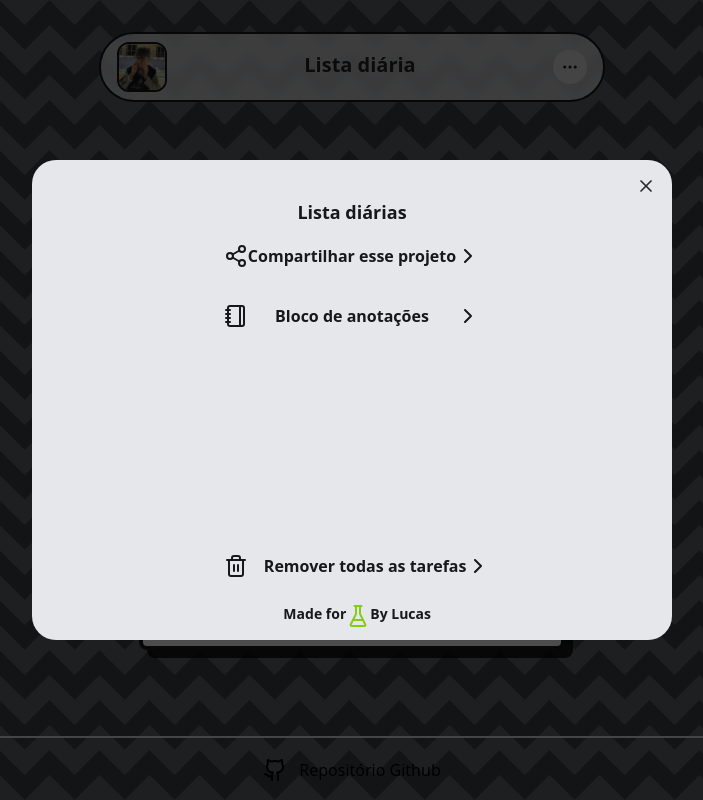
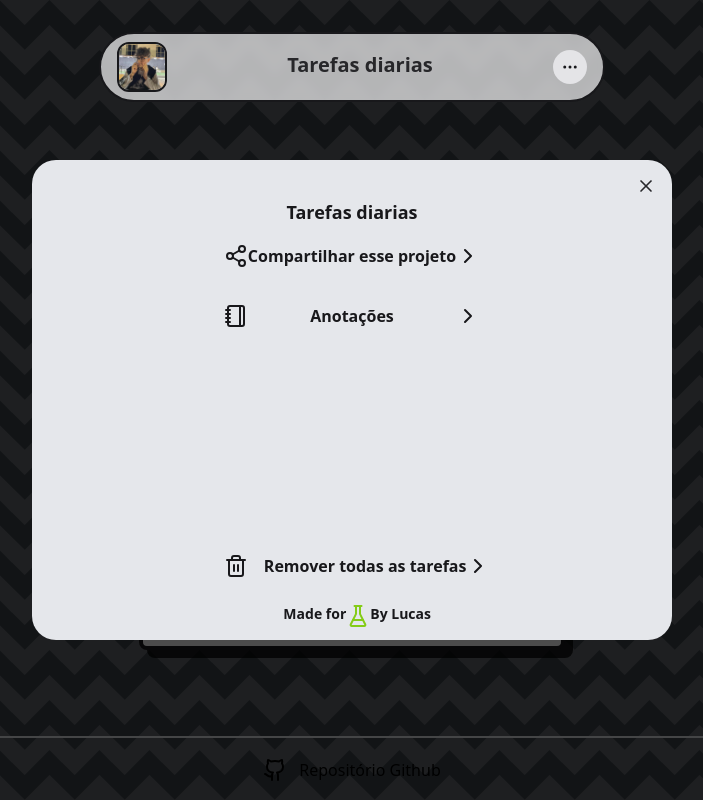
Before and after one commit to rodrigueslucas062/task-manager, a Next.js app: page / in a window 1280 px wide. Both pictures are taken after a click on the button 857 px from the left and 67 px from the top of the page. Shown: the whole page, without its empty margins (288-991 px from the left). Built offline with nearby package versions, Linux system fonts and the light colour scheme.

Commit message:
🚸Change in texts according to the current route

```diff
--- a/src/components/Navbar.jsx
+++ b/src/components/Navbar.jsx
@@ -1,12 +1,14 @@
+import { useRouter } from 'next/router';
 import * as Dialog from "@radix-ui/react-dialog";
 import Image from "next/image"
 import Perfil from '../../public/images/perfil.jpeg'
-import { ChevronRight, FlaskConical, Notebook, Moon, MoreHorizontal, Share2, Sun, Trash2, X } from "lucide-react"
+import { ChevronRight, FlaskConical, Notebook, ListTodo, Moon, MoreHorizontal, Share2, Sun, Trash2, X } from "lucide-react"
 import { useState } from "react"
 import { toast } from "sonner";
 import Link from 'next/link';
 
 const Navbar = () => {
+    const router = useRouter();
     const [copied, setCopied] = useState(false)
     const [isSun, setIsSun] = useState(true)
 
@@ -24,11 +26,17 @@ const Navbar = () => {
         })
     }
 
+    const isNotePadRoute = router.pathname === '/notepad';
+    const notebookText = isNotePadRoute ? 'Anotações' : 'Tarefas diarias';
+    const notepadText = isNotePadRoute ? 'Tarefas diarias' : 'Anotações';
+    const notebookLink = isNotePadRoute ? '/' : '/notepad';
+    const notebookIcon = isNotePadRoute ?  <ListTodo /> : <Notebook />;
+
     return (
-        <nav className="fixed flex top-8 w-full justify-center px-2">
+        <nav className="fixed flex top-8 w-full justify-center px-2 z-10">
             <div className="flex w-full lg:w-2/5 border-2 border-zinc-900 bg-gray-50/70 items-center justify-between px-4 py-2 rounded-full backdrop-blur-sm transition-visible duration-500 ease-in-out">
                 <Image className="rounded-xl border-2 border-zinc-900" src={Perfil} alt="Lucas Rodrigues" width={50} height={50} />
-                <h5 className="mb-1 text-xl font-semibold text-zinc-800">Lista diária</h5>
+                <h5 className="mb-1 text-xl font-semibold text-zinc-800">{notebookText}</h5>
                 <Dialog.Root>
                     <Dialog.Trigger className="visible bg-zinc-200 hover:bg-zinc-400 text-zinc-900 hover:text-zinc-200 p-2 rounded-full">
                         <MoreHorizontal size={18} />
@@ -43,16 +51,16 @@ const Navbar = () => {
                                 <div className="flex items-center justify-center gap-3 px-2 lg:px-4 py-1.5">
                                     <div className="rounded-lg mt-4 lg:mt-8 inline-block w-5/6 relative text-zinc-900">
                                         <div className="flex flex-col items-center justify-center space-y-2">
-                                            <span className="font-semibold text-zinc-900 text-lg">Lista diárias</span>
+                                            <span className="font-semibold text-zinc-900 text-lg">{notebookText}</span>
                                             <div className="flex flex-col mt-4 lg:mt-6 space-y-4 font-semibold">
                                                 <button className="flex justify-between px-3 rounded-md hover:bg-gray-300 py-2 lg:py-2.5" onClick={handleCopyLink}>
                                                     <Share2 />
                                                     <span>Compartilhar esse projeto</span>
                                                     <ChevronRight />
                                                 </button>
-                                                <Link href="/notepad" className="flex justify-between px-3 rounded-md hover:bg-gray-300 py-2 lg:py-2.5">
-                                                    <Notebook />
-                                                    <span>Bloco de anotações</span>
+                                                <Link href={notebookLink} className="flex justify-between px-3 rounded-md hover:bg-gray-300 py-2 lg:py-2.5">
+                                                    {notebookIcon}
+                                                    <span>{notepadText}</span>
                                                     <ChevronRight />
                                                 </Link>
                                                 {/* <button className="flex justify-between px-3 rounded-md hover:bg-gray-300 py-2.5"
```
